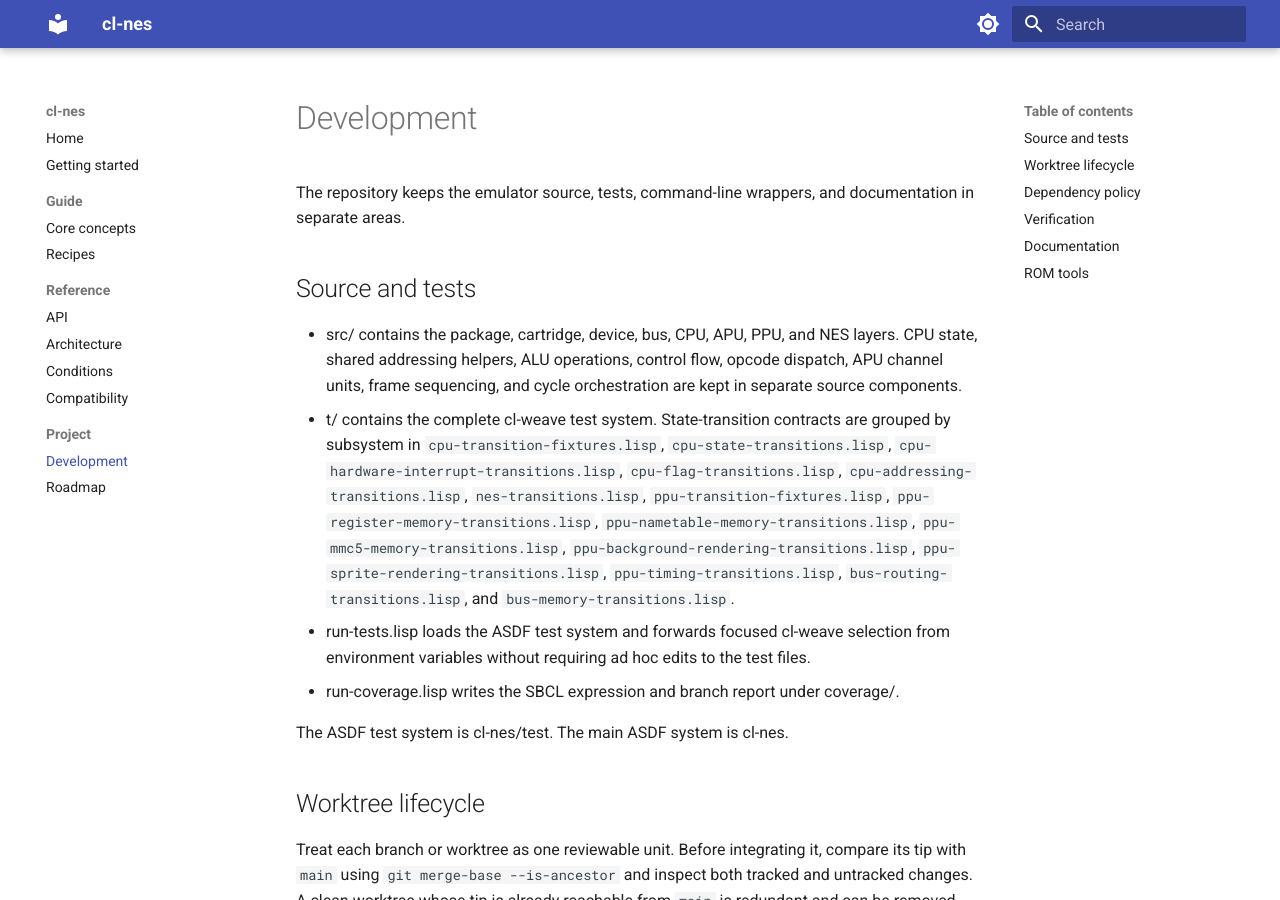
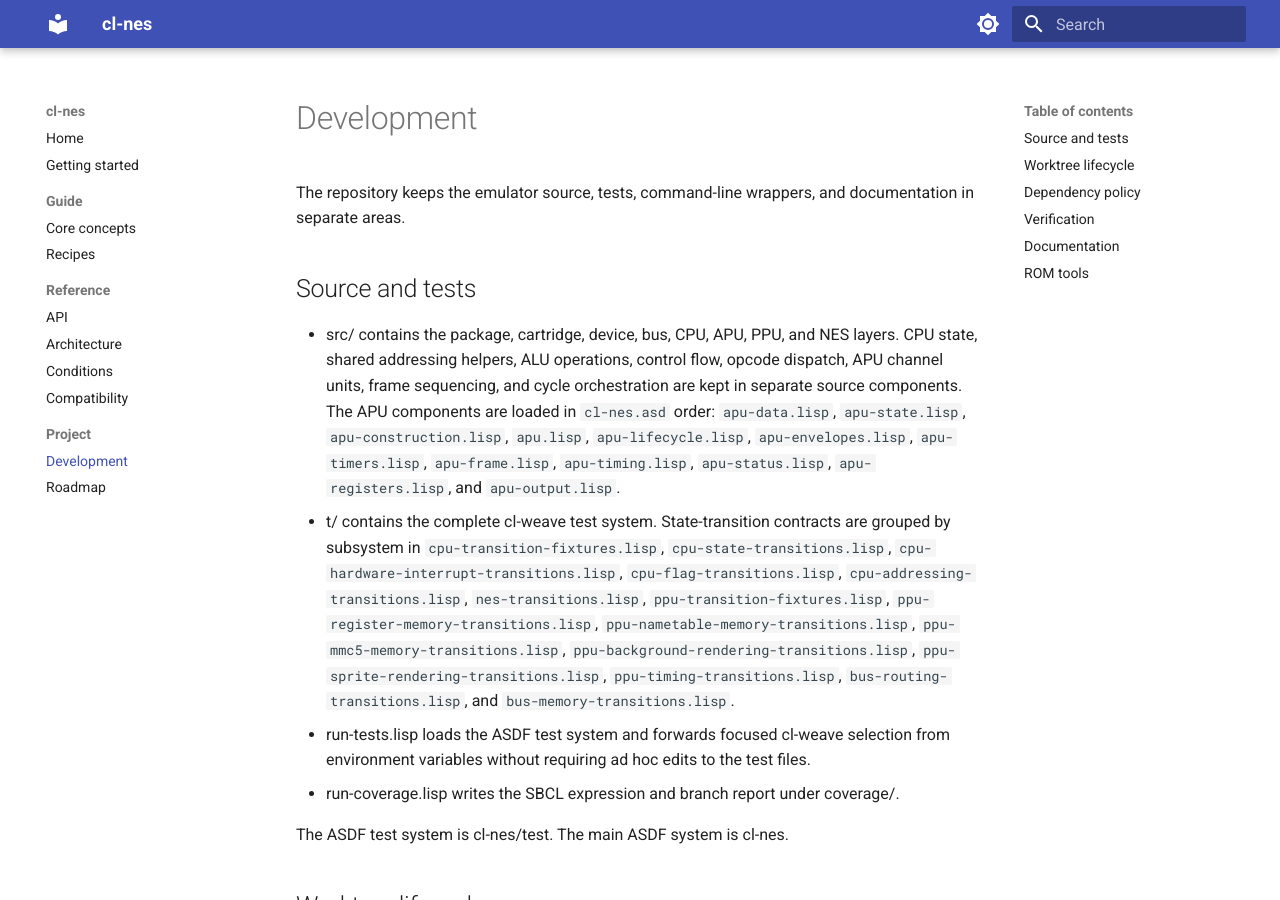
Before and after one commit to nerima-lisp/cl-nes, an MkDocs documentation site: the page built from docs/src/project/development.md, in a window 1280 px wide and 900 px high. Built offline with MkDocs 1.6.1 and Material for MkDocs 9.7.7, drawn with Linux system fonts in a browser that asks for light colours.

Commit message:
docs: describe APU source component layout

```diff
--- a/docs/src/project/development.md
+++ b/docs/src/project/development.md
@@ -8,7 +8,12 @@ documentation in separate areas.
 - src/ contains the package, cartridge, device, bus, CPU, APU, PPU, and NES
   layers. CPU state, shared addressing helpers, ALU operations, control flow,
   opcode dispatch, APU channel units, frame sequencing, and cycle orchestration
-  are kept in separate source components.
+  are kept in separate source components. The APU components are loaded in
+  `cl-nes.asd` order: `apu-data.lisp`, `apu-state.lisp`,
+  `apu-construction.lisp`, `apu.lisp`, `apu-lifecycle.lisp`,
+  `apu-envelopes.lisp`, `apu-timers.lisp`, `apu-frame.lisp`,
+  `apu-timing.lisp`, `apu-status.lisp`, `apu-registers.lisp`, and
+  `apu-output.lisp`.
 - t/ contains the complete cl-weave test system. State-transition contracts
   are grouped by subsystem in `cpu-transition-fixtures.lisp`,
   `cpu-state-transitions.lisp`, `cpu-hardware-interrupt-transitions.lisp`,
```
